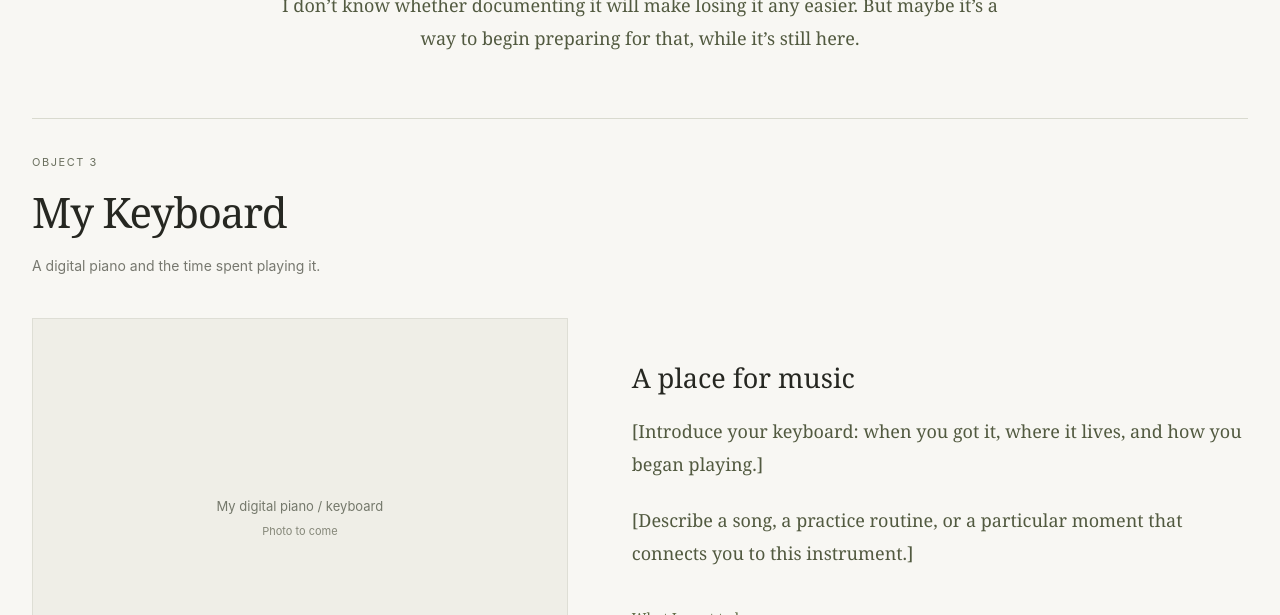
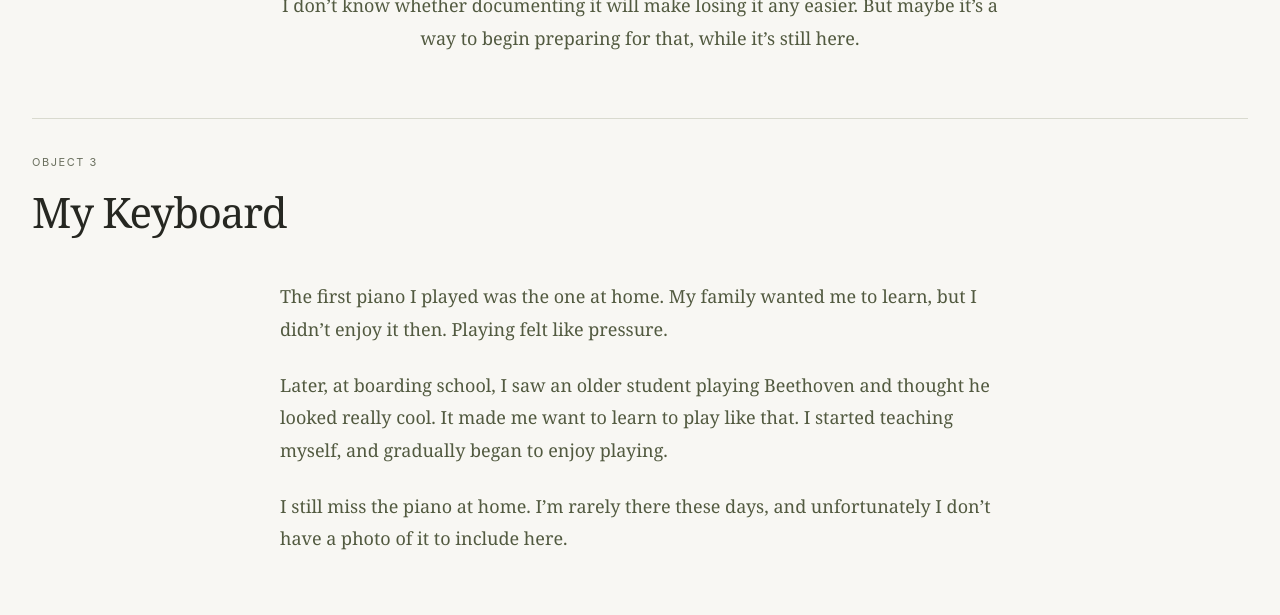
Before and after one commit to bulahe/Ideation-prototyping-Process-Documentation, a Jekyll site: the page built from time-capsule/index.md, in a window 1280 px wide and 1400 px high, scrolled down 4436 px. Shown: the top 615 px of the window. Built offline with Jekyll 4.4.1, drawn with Linux system fonts in a browser that asks for light colours; some of the changed text lies outside the part shown; grey boxes are pictures that could not be loaded.

Commit message:
keyboard

```diff
--- a/assets/css/project.css
+++ b/assets/css/project.css
@@ -245,3 +245,14 @@
 .project-time-capsule .capsule-touch-images > figure + figure { margin-top: 0; }
 
 .project-time-capsule .capsule-closing { max-width: 720px; margin: 240px auto 0; text-align: center; }
+
+.project-time-capsule .capsule-keyboard-opening { max-width: 720px; margin: 0 auto 80px; }
+.project-time-capsule .capsule-keyboard-history { margin: 0 0 96px; }
+.project-time-capsule .capsule-keyboard-history .capsule-photo-pair { gap: 32px; align-items: center; }
+.project-time-capsule .capsule-keyboard-history .capsule-photo { max-height: none; }
+.project-time-capsule .capsule-keyboard-history > .capsule-copy { max-width: 720px; margin: 28px auto 0; text-align: center; }
+.project-time-capsule .capsule-keyboard-current { margin-top: 120px; }
+@media (max-width: 700px) {
+  .project-time-capsule .capsule-keyboard-history .capsule-photo-pair { grid-template-columns: 1fr; gap: 28px; }
+  .project-time-capsule .capsule-keyboard-current { margin-top: 72px; }
+}
--- a/time-capsule/index.md
+++ b/time-capsule/index.md
@@ -95,19 +95,54 @@
   <header class="capsule-section-heading">
     <p class="eyebrow">Object 3</p>
     <h2 id="keyboard-title">My Keyboard</h2>
-    <p>A digital piano and the time spent playing it.</p>
   </header>
-  <div class="capsule-row">
-    <figure class="capsule-visual">
-      <div class="capsule-image-placeholder capsule-image-placeholder--wide"><span>My digital piano / keyboard<br><small>Photo to come</small></span></div>
-      <figcaption>03 / My keyboard</figcaption>
+
+  <div class="capsule-keyboard-opening capsule-copy">
+    <p>The first piano I played was the one at home. My family wanted me to learn, but I didn’t enjoy it then. Playing felt like pressure.</p>
+    <p>Later, at boarding school, I saw an older student playing Beethoven and thought he looked really cool. It made me want to learn to play like that. I started teaching myself, and gradually began to enjoy playing.</p>
+    <p>I still miss the piano at home. I’m rarely there these days, and unfortunately I don’t have a photo of it to include here.</p>
+  </div>
+
+  <div class="capsule-keyboard-history">
+    <div class="capsule-photo-pair">
+      <figure>
+        <img class="capsule-photo" src="assets/images/highschool_kb.JPG" alt="My small keyboard beside a laptop during high school" loading="lazy">
+        <figcaption>My keyboard in high school</figcaption>
+      </figure>
+      <figure>
+        <img class="capsule-photo" src="assets/images/highschool_kb_now.JPG" alt="The same high school keyboard today, with yellowed keys" loading="lazy">
+        <figcaption>The same keyboard today</figcaption>
+      </figure>
+    </div>
+    <div class="capsule-copy">
+      <p>This was the keyboard I used in high school, and this is what it looks like now.</p>
+    </div>
+  </div>
+
+  <div class="capsule-keyboard-history">
+    <div class="capsule-photo-pair">
+      <figure>
+        <img class="capsule-photo" src="assets/images/college_kb1.JPG" alt="A keyboard at my desk during college" loading="lazy">
+        <figcaption>A keyboard I used in college</figcaption>
+      </figure>
+      <figure>
+        <img class="capsule-photo" src="assets/images/college_kb2.jpg" alt="My previous keyboard in a screenshot from a rehearsal video" loading="lazy">
+        <figcaption>My previous keyboard / Rehearsal video still</figcaption>
+      </figure>
+    </div>
+    <div class="capsule-copy">
+      <p>These are two keyboards I used during college. I couldn’t find many photos of the one I had before my current piano, so I took this still from a rehearsal video.</p>
+    </div>
+  </div>
+
+  <div class="capsule-row capsule-keyboard-current">
+    <figure>
+      <img class="capsule-photo" src="assets/images/kb_now.jpg" alt="My current digital piano at home with sheet music on its stand" loading="lazy">
+      <figcaption>My keyboard now</figcaption>
     </figure>
     <div class="capsule-copy">
-      <h3>A place for music</h3>
-      <p>[Introduce your keyboard: when you got it, where it lives, and how you began playing.]</p>
-      <p>[Describe a song, a practice routine, or a particular moment that connects you to this instrument.]</p>
-      <h4>What I want to keep</h4>
-      <p>[Reflect on what the keyboard represents in this chapter of your life, and what you would want your future self to remember.]</p>
+      <p>Unlike my blanky, a keyboard doesn’t have to be the same physical object for me to enjoy playing it. I’ve changed keyboards before, and I’ll probably change them again. That doesn’t mean I feel nothing for the individual instruments—I still miss the piano at home.</p>
+      <p>But having a keyboard where I live has become an important part of what makes being at home enjoyable for me. The instrument can change, while playing remains something I want in my everyday life.</p>
     </div>
   </div>
 </section>
```
Also changed, not shown: time-capsule/assets/images/college_kb2.jpg (added), 4 other files.
